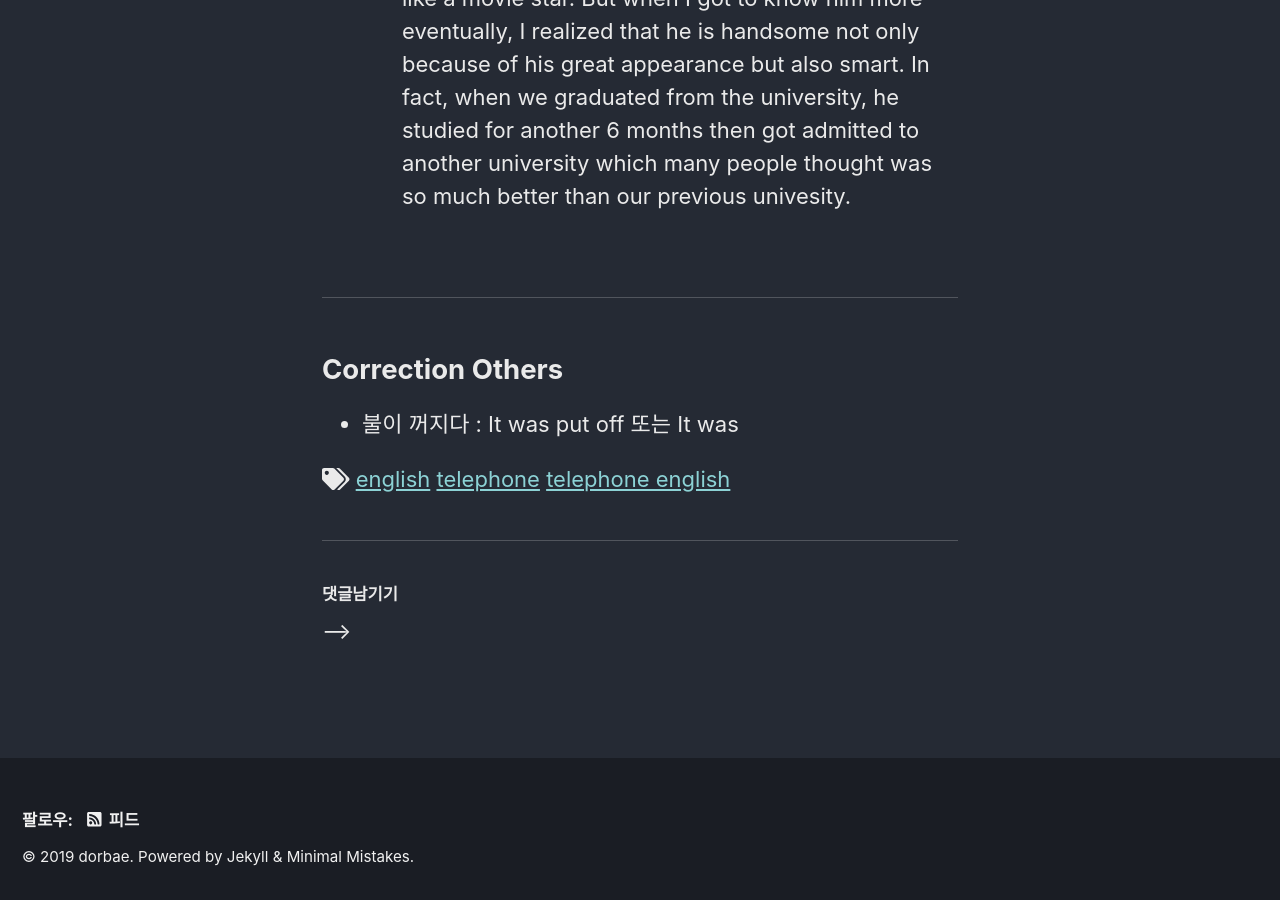
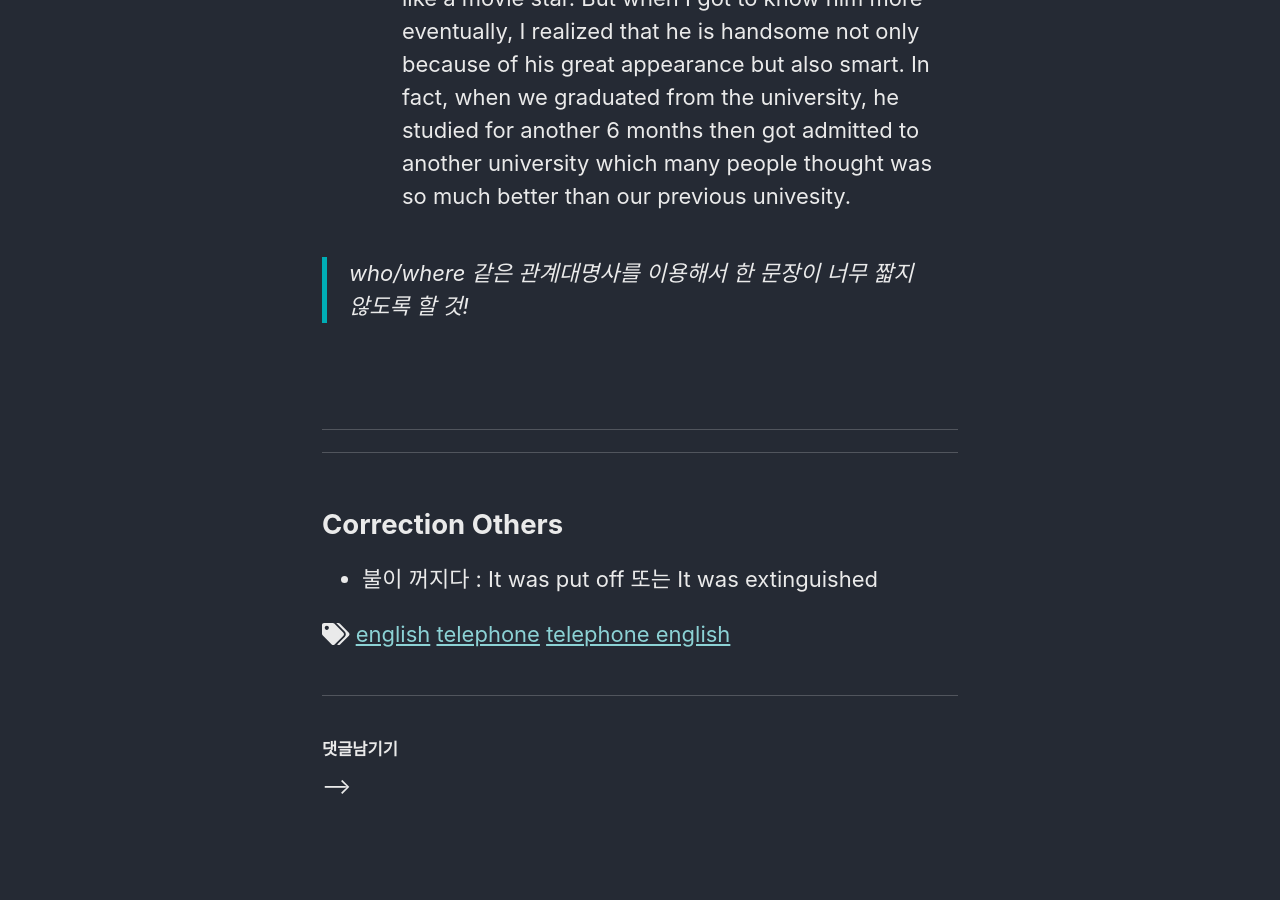
Before and after one commit to dorbae/dorbae.github.io, a Jekyll site: the page built from _posts/2019-04-11-english-telephone-014.md, in a window 1280 px wide and 900 px high, scrolled down 3690 px. Built offline with Jekyll 4.4.1, drawn with Linux system fonts in a browser that asks for light colours; cached includes are drawn as plain includes; nearby versions of some CDN libraries; comment, search, counter and statistics services are not loaded.

Commit message:
Update 2019-04-11-english-telephone-014.md

```diff
--- a/_posts/2019-04-11-english-telephone-014.md
+++ b/_posts/2019-04-11-english-telephone-014.md
@@ -74,9 +74,13 @@ sitemap :
 * Answer (Correction)
     * I'd like to talk about my university friend who I met when we were both freshman. When I met him in the university's welcome party for new students, I saw him there and later I learned that we were in the same class. I wanted to be friends with him because he looked nice however, he was somewhat taciturn. Nevertheless, I though he was very good-lookig. He had bushy eyebrows and his eyes were much bigger compared to other guys and they were very expressive too.  He's very tall, in fact I think he's more than 185cm tall. He has great muscles so he looked like a movie star. But when I got to know him more eventually, I realized that he is handsome not only because of his great appearance but also smart. In fact, when we graduated from the university, he studied for another 6 months then got admitted to another university which many people thought was so much better than our previous univesity.
 
+> who/where 같은 관계대명사를 이용해서 한 문장이 너무 짧지 않도록 할 것!
+
 <br />
+
+-------
 
 ------
 
 ## Correction Others
-* 불이 꺼지다 : It was put off 또는 It was
+* 불이 꺼지다 : It was put off 또는 It was extinguished
```
